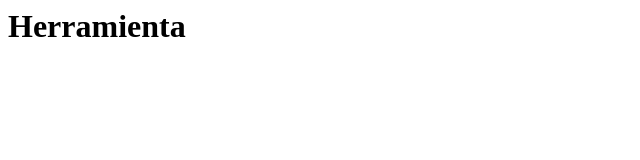
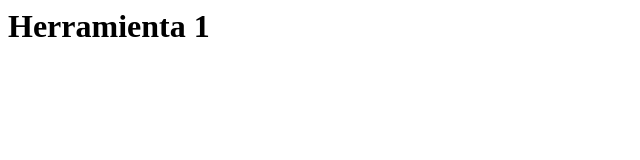
Before and after one commit to Qaksito/TP4-Tipografia3-HerramientaTipografica, a plain HTML site: page index.html in a window 1280 px wide. Shown: the full height of the page, 0-640 px from the left. Drawn offline with Linux system fonts and the light colour scheme.

Commit message:
Update index.html

```diff
--- a/index.html
+++ b/index.html
@@ -1 +1 @@
-<h1> Herramienta <h1>
+<h1> Herramienta 1 <h1>
```
